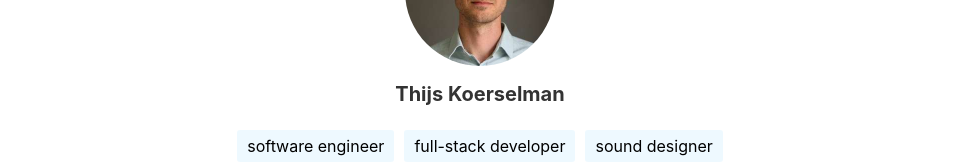
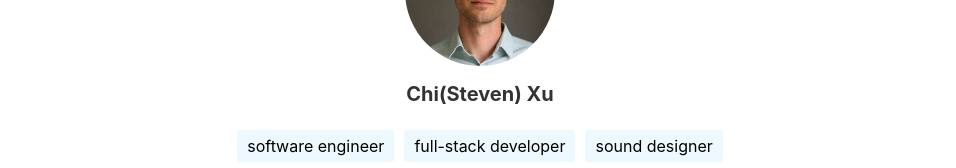
Before and after one commit to stevenxu9494/SelfResumeWebsite, a React (Create React App) app: page / in a window 1280 px wide. Shown: the part 164-332 px from the top of the page, without its empty margins (160-1116 px from the left). Built offline with nearby package versions, Linux system fonts and the light colour scheme.

Commit message:
Initial Commit

```diff
--- a/src/pages/HomePage/index.js
+++ b/src/pages/HomePage/index.js
@@ -10,7 +10,7 @@ export default () =>{
         {/* 个人简介 */}
         <section className={ styles.brief }>
             <img src={ require("../../assets/images/avatar.jpg") } />
-            <h2>Thijs Koerselman</h2>
+            <h2>Chi(Steven) Xu</h2>
             <ul>
                 <li>software engineer</li>
                 <li>full-stack developer</li>
```
